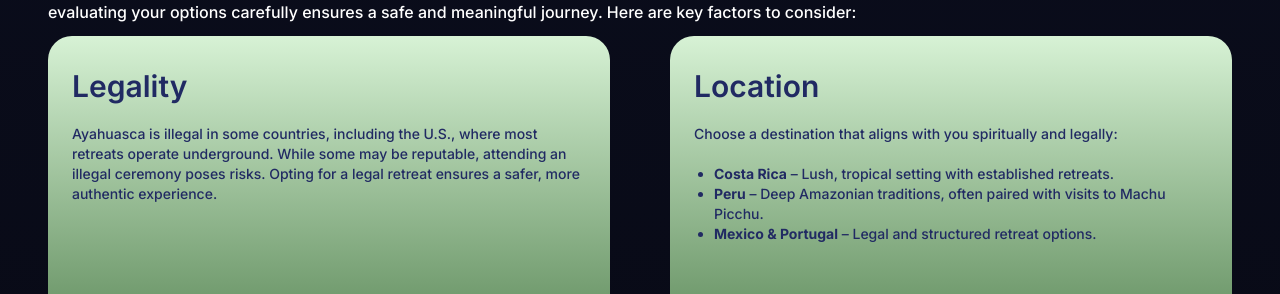
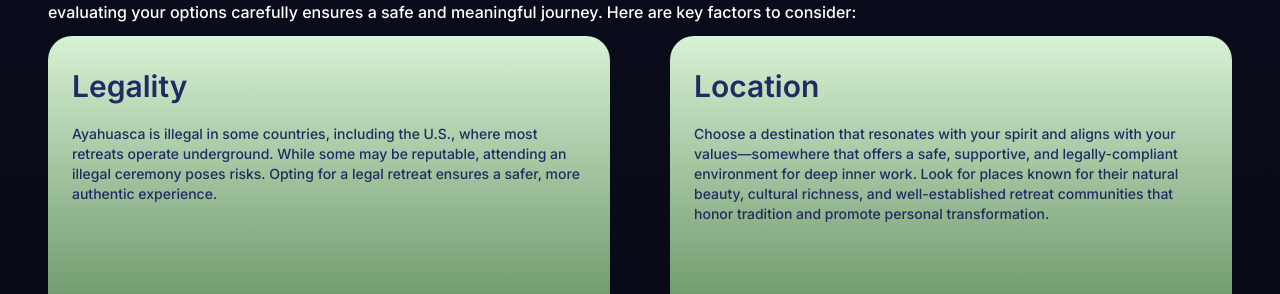
Before and after one commit to htetaungkhant/enrique-website-frontend, a Next.js app: page /safety in a window 1280 px wide. Shown: the part 3668-3962 px from the top of the page. Built offline with nearby package versions, Linux system fonts and the light colour scheme; no server answers.

Commit message:
fix: update location description for safety considerations in Ayahuasca retreats

```diff
--- a/pages/safety.js
+++ b/pages/safety.js
@@ -162,16 +162,11 @@ const SafetyPage = () => {
                             className="max-[33rem]:h-86 md:h-96 xl:h-80"
                             description="Ayahuasca is illegal in some countries, including the U.S., where most retreats operate underground. While some may be reputable, attending an illegal ceremony poses risks. Opting for a legal retreat ensures a safer, more authentic experience."
                         />
-                        <AnimatedCard title="Location" className="max-[33rem]:h-100 md:h-96 xl:h-80">
-                            <div className="flex flex-col gap-5">
-                                <p>Choose a destination that aligns with you spiritually and legally:</p>
-                                <ul className="pl-5 list-disc">
-                                    <li><strong>Costa Rica</strong> – Lush, tropical setting with established retreats.</li>
-                                    <li><strong>Peru</strong> – Deep Amazonian traditions, often paired with visits to Machu Picchu.</li>
-                                    <li><strong>Mexico & Portugal</strong> – Legal and structured retreat options.</li>
-                                </ul>
-                            </div>
-                        </AnimatedCard>
+                        <AnimatedCard
+                            title="Location"
+                            className="max-[33rem]:h-86 md:h-96 xl:h-80"
+                            description="Choose a destination that resonates with your spirit and aligns with your values—somewhere that offers a safe, supportive, and legally-compliant environment for deep inner work. Look for places known for their natural beauty, cultural richness, and well-established retreat communities that honor tradition and promote personal transformation."
+                        />
                     </div>
                 </div>
             </UPSection>
```
